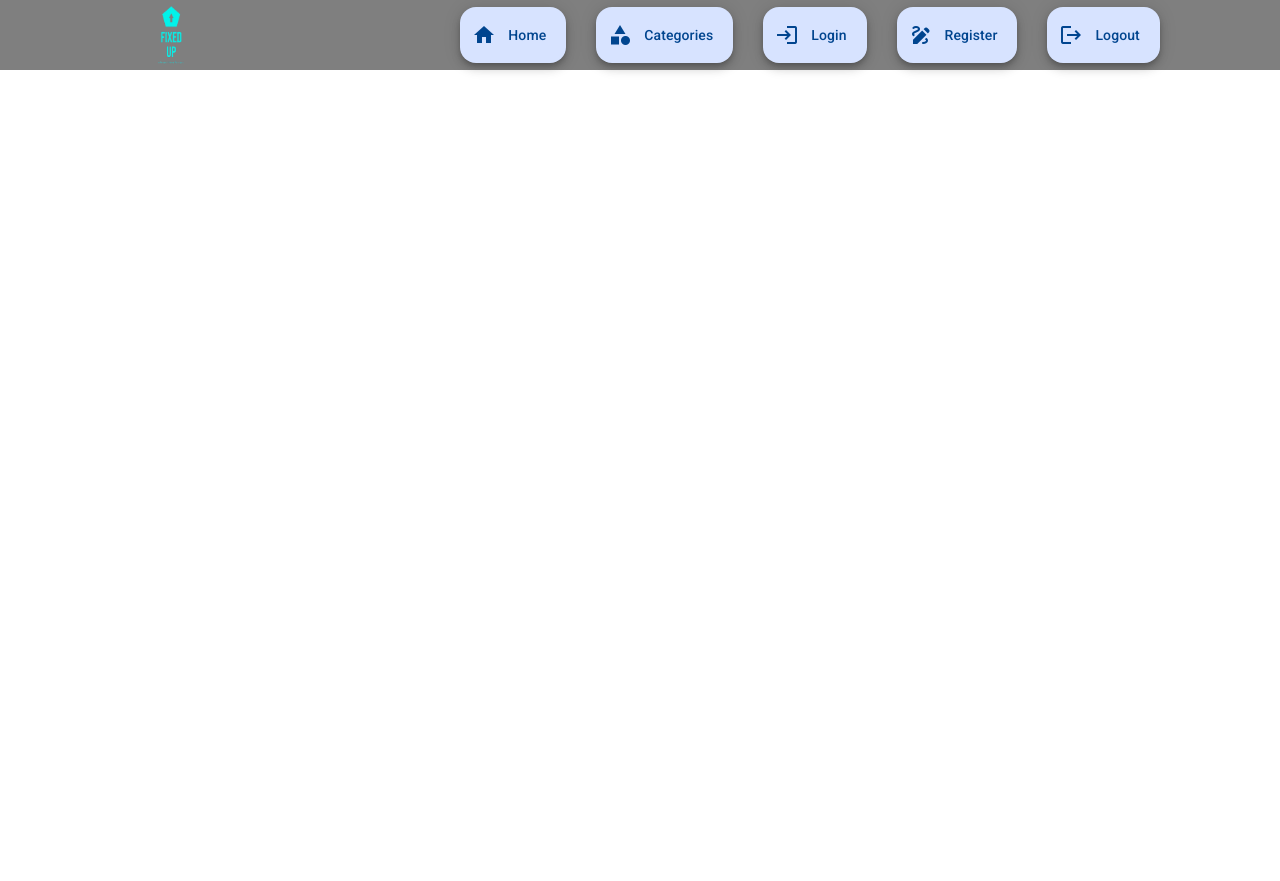
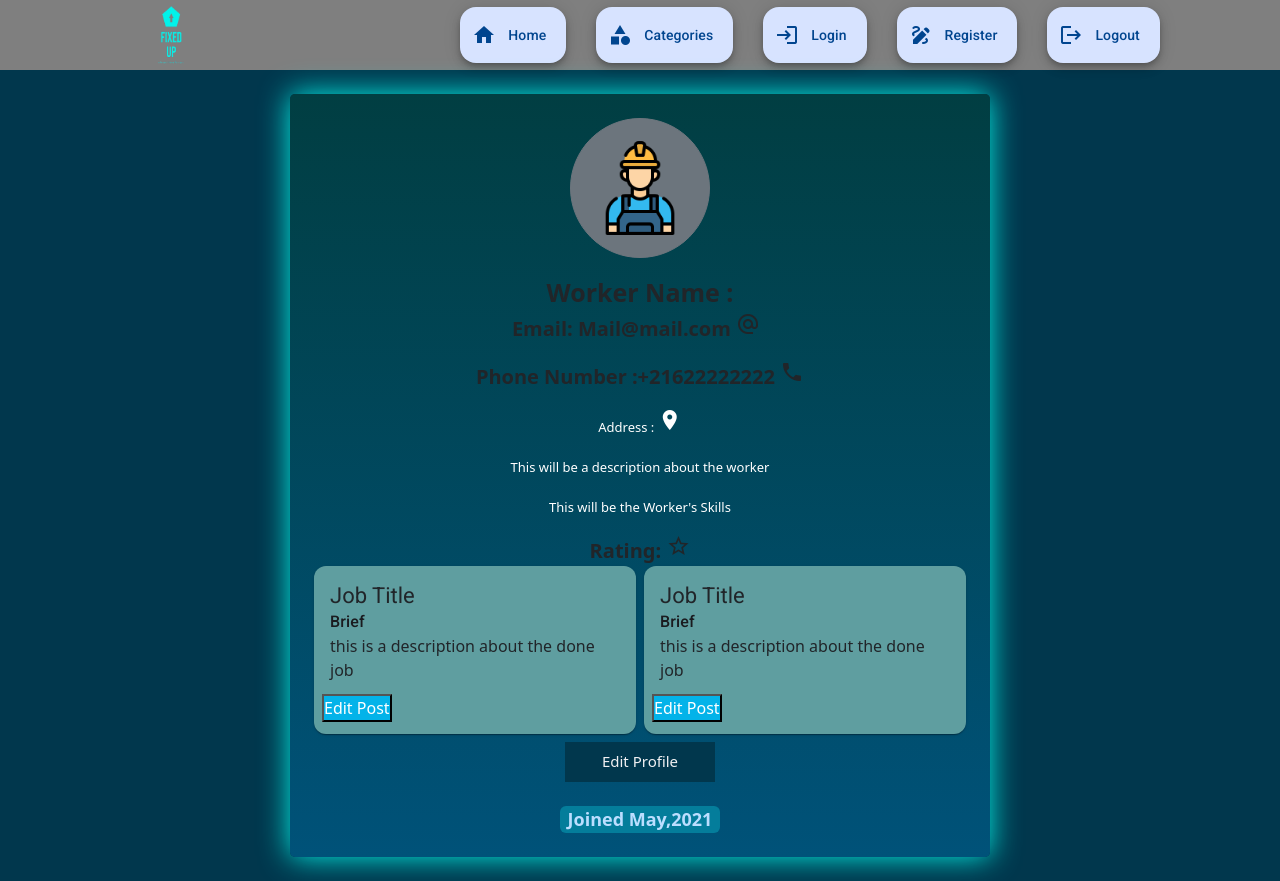
Before and after one commit to jabranebenhadjmessaoud/FixedUp, an Angular app in the folder client/: page /workerprofile/1 in a window 1280 px wide. Before the commit this address led to /. Before the commit the page ends 800 px from the top, so only its background shows below. Built offline with nearby package versions, Linux system fonts and the light colour scheme; no server answers.

Commit message:
log chan

```diff
--- a/client/src/app/api.service.ts
+++ b/client/src/app/api.service.ts
@@ -44,4 +44,7 @@ export class ApiService {
   getallworkers():Observable<any>{
     return this.http.get(this.baseurl+"/allworker")
   }
+  getoneworker(workerid:string): Observable<any>{
+    return this.http.get(`${this.baseurl}/worker/${workerid}`)
+  }
 }
--- a/client/src/app/app.routes.ts
+++ b/client/src/app/app.routes.ts
@@ -19,7 +19,7 @@ export const routes: Routes = [
     {path:"login",component:LoginComponent},
     {path:"register",component:RegisterComponent},
     {path:"clientprofile",component:ClientProfileComponent},
-    {path:"workerprofile",component:WorkerProfileComponent},
+    {path:"workerprofile/:id",component:WorkerProfileComponent},
     {path:"categories",component:CategoriesComponent},
     {path:"welders",component:WelderslistComponent},
     {path:"plumbers",component:PlumberslistComponent},
--- a/client/src/app/carpenterslist/carpenterslist.component.html
+++ b/client/src/app/carpenterslist/carpenterslist.component.html
@@ -6,6 +6,7 @@
         <div class="card-header"><h3>{{worker.firstname}} {{worker.lastname}}</h3> </div>
         <div class="card-body"><p>{{worker.email}}</p> <p>{{worker.address}}</p></div>
         <div class="card-footer">{{worker.category}}</div>
+        <a href="/workerprofile/:{{worker._id}}">Show</a>
     </div>
 
 </div>
--- a/client/src/app/constructorslist/constructorslist.component.html
+++ b/client/src/app/constructorslist/constructorslist.component.html
@@ -6,6 +6,7 @@
         <div class="card-header"><h3>{{worker.firstname}} {{worker.lastname}}</h3> </div>
         <div class="card-body"><p>{{worker.email}}</p> <p>{{worker.address}}</p></div>
         <div class="card-footer">{{worker.category}}</div>
+        <a href="/workerprofile/{{worker._id}}">Show</a>
     </div>
 
 </div>
--- a/client/src/app/electricianslist/electricianslist.component.html
+++ b/client/src/app/electricianslist/electricianslist.component.html
@@ -6,6 +6,7 @@
         <div class="card-header"><h3>{{worker.firstname}} {{worker.lastname}}</h3> </div>
         <div class="card-body"><p>{{worker.email}}</p> <p>{{worker.address}}</p></div>
         <div class="card-footer">{{worker.category}}</div>
+        <a href="/workerprofile/{{worker._id}}">Show</a>
     </div>
 
 </div>
--- a/client/src/app/mechanicslist/mechanicslist.component.html
+++ b/client/src/app/mechanicslist/mechanicslist.component.html
@@ -6,6 +6,7 @@
         <div class="card-header"><h3>{{worker.firstname}} {{worker.lastname}}</h3> </div>
         <div class="card-body"><p>{{worker.email}}</p> <p>{{worker.address}}</p></div>
         <div class="card-footer">{{worker.category}}</div>
+        <a href="/workerprofile/{{worker._id}}">Show</a>
     </div>
 
 </div>
--- a/client/src/app/plumberslist/plumberslist.component.html
+++ b/client/src/app/plumberslist/plumberslist.component.html
@@ -6,6 +6,7 @@
         <div class="card-header"><h3>{{worker.firstname}} {{worker.lastname}}</h3> </div>
         <div class="card-body"><p>{{worker.email}}</p> <p>{{worker.address}}</p></div>
         <div class="card-footer">{{worker.category}}</div>
+        <a href="/workerprofile/{{worker._id}}">Show</a>
     </div>
 
 </div>
--- a/client/src/app/welderslist/welderslist.component.html
+++ b/client/src/app/welderslist/welderslist.component.html
@@ -6,6 +6,7 @@
         <div class="card-header"><h3>{{worker.firstname}} {{worker.lastname}}</h3> </div>
         <div class="card-body"><p>{{worker.email}}</p> <p>{{worker.address}}</p></div>
         <div class="card-footer">{{worker.category}}</div>
+        <a href="/workerprofile/{{worker._id}}">Show</a>
     </div>
 
 </div>
--- a/client/src/app/worker-profile/worker-profile.component.html
+++ b/client/src/app/worker-profile/worker-profile.component.html
@@ -5,7 +5,7 @@
                 <button class="btn btn-secondary">
                 <img src="/images/worker.png" height="100" width="100" />
                 </button>
-                <span class="name mt-3">Worker Name :</span>
+                <span class="name mt-3">Worker Name : {{workerdetails.firstName}}</span>
 
                 <div
                 class="d-flex flex-row justify-content-center align-items-center gap-2"
@@ -19,7 +19,7 @@
 
                 <div class="text mt-3">
                     <span>
-                        Address : this will be the Worker's address <i class="material-icons">location_on</i>
+                        Address : {{workerdetails.address}} <i class="material-icons">location_on</i>
                     </span>
                 </div>
                 <div class="text mt-3">
--- a/client/src/app/worker-profile/worker-profile.component.ts
+++ b/client/src/app/worker-profile/worker-profile.component.ts
@@ -1,6 +1,8 @@
 import { CommonModule } from '@angular/common';
 import { Component } from '@angular/core';
 import { MatCardModule } from "@angular/material/card";
+import { ApiService } from '../api.service';
+import { ActivatedRoute } from '@angular/router';
 @Component({
   selector: 'app-worker-profile',
   imports: [CommonModule,MatCardModule],
@@ -9,4 +11,19 @@ import { MatCardModule } from "@angular/material/card";
 })
 export class WorkerProfileComponent {
 
+  workerdetails: any = {}
+
+  constructor(private apiService: ApiService, private route: ActivatedRoute) {}
+
+  ngOnInit(): void {
+    const workerid = this.route.snapshot.paramMap.get('id')
+    if (workerid) {
+      this.apiService.getoneworker(workerid).subscribe({
+        next: data => {this.workerdetails = data;
+                      console.log(this.workerdetails);},
+        error: err => console.error("Error fetching item:", err)
+      })
+    }
+  }
+
 }
```
